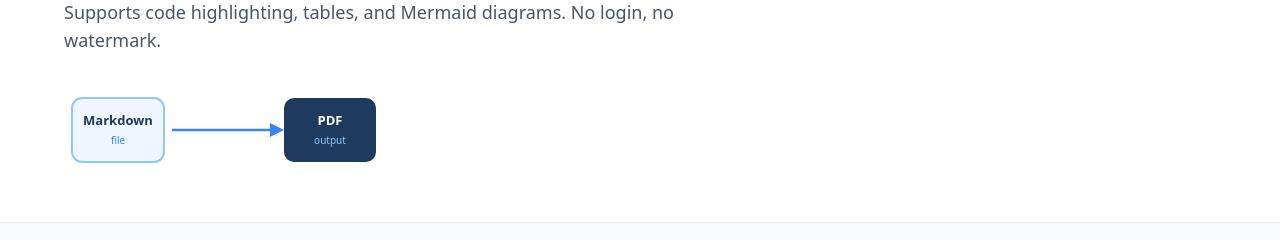
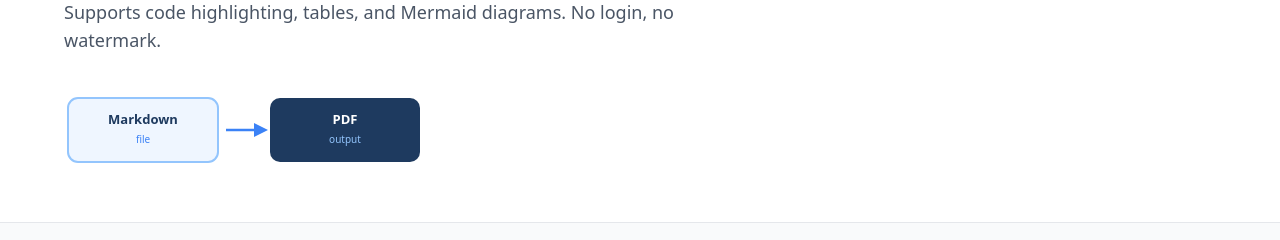
Before and after one commit to usmankhan045/mdtool, a Next.js app: page /markdown-to-pdf in a window 1280 px wide. Shown: the part 312-552 px from the top of the page. Built offline with nearby package versions, Linux system fonts and the light colour scheme; no server answers.

Commit message:
feat: implement lazy loading for EmbeddedTool component to optimize initial bundle size; adjust minimum height for various tool components

```diff
--- a/app/blog/[slug]/page.tsx
+++ b/app/blog/[slug]/page.tsx
@@ -5,7 +5,7 @@ import { getBlogPost, getAllBlogPosts } from '@/lib/blog';
 import { MDXRemote } from 'next-mdx-remote/rsc';
 import StructuredData from '@/components/seo/StructuredData';
 import AdSlot from '@/components/ads/AdSlot';
-import EmbeddedTool from '@/components/tools/EmbeddedTool';
+import EmbeddedTool from '@/components/tools/EmbeddedToolLazy';
 
 export async function generateStaticParams() {
   const posts = getAllBlogPosts();
--- a/components/tools/DocxUploadPanel.tsx
+++ b/components/tools/DocxUploadPanel.tsx
@@ -58,7 +58,7 @@ export default function DocxUploadPanel({ fileName, fileSize, loading, error, on
         onDrop={handleDrop}
         onDragOver={(e) => { e.preventDefault(); setDragOver(true); }}
         onDragLeave={() => setDragOver(false)}
-        className={`flex-1 flex flex-col items-center justify-center gap-3 border-x border-b border-gray-200 rounded-b-lg min-h-[500px] transition-colors ${
+        className={`flex-1 flex flex-col items-center justify-center gap-3 border-x border-b border-gray-200 rounded-b-lg min-h-[340px] sm:min-h-[500px] transition-colors ${
           dragOver ? 'bg-blue-50 border-blue-300' : 'bg-white'
         }`}
       >
--- /dev/null
+++ b/components/tools/EmbeddedToolLazy.tsx
@@ -0,0 +1,20 @@
+'use client';
+
+import dynamic from 'next/dynamic';
+
+/**
+ * Client wrapper that defers the live converter (and its heavy marked +
+ * highlight.js dependencies, ~150KB) out of the blog page's initial bundle.
+ * The widget hydrates after first paint; until then a sized skeleton holds
+ * its place so there's no layout shift.
+ */
+const EmbeddedTool = dynamic(() => import('./EmbeddedTool'), {
+  ssr: false,
+  loading: () => (
+    <div className="my-8 h-80 rounded-xl border border-blue-100 bg-blue-50/30 animate-pulse" aria-hidden />
+  ),
+});
+
+export default function EmbeddedToolLazy() {
+  return <EmbeddedTool />;
+}
--- a/components/tools/HtmlEditor.tsx
+++ b/components/tools/HtmlEditor.tsx
@@ -69,7 +69,7 @@ export default function HtmlEditor({ value, onChange, charCount }: Props) {
         onDrop={handleDrop}
         onDragOver={(e) => e.preventDefault()}
         placeholder={`<h1>Paste your HTML here...</h1>\n\nOr drag and drop a .html file.\n\n<p>Supports tables, lists, links, images, code blocks, and blockquotes.</p>`}
-        className="flex-1 w-full p-4 font-mono text-sm text-gray-800 bg-white resize-none outline-none border-x border-b border-gray-200 rounded-b-lg min-h-[500px]"
+        className="flex-1 w-full p-4 font-mono text-sm text-gray-800 bg-white resize-none outline-none border-x border-b border-gray-200 rounded-b-lg min-h-[340px] sm:min-h-[500px]"
         spellCheck={false}
       />
 
--- a/components/tools/HtmlOutputPanel.tsx
+++ b/components/tools/HtmlOutputPanel.tsx
@@ -107,7 +107,7 @@ export default function HtmlOutputPanel({ htmlContent, filename = 'document.html
       {tab === 'preview' ? (
         <iframe
           srcDoc={htmlContent.trim() ? fullHtml : '<p style="color:#9ca3af;font-style:italic;font-family:sans-serif;margin:24px;">Your preview will appear here as you type...</p>'}
-          className="flex-1 w-full min-h-[500px] border-0 bg-white rounded-b-lg border-x border-b border-gray-200"
+          className="flex-1 w-full min-h-[340px] sm:min-h-[500px] border-0 bg-white rounded-b-lg border-x border-b border-gray-200"
           title="HTML Preview"
           sandbox="allow-same-origin"
         />
@@ -115,7 +115,7 @@ export default function HtmlOutputPanel({ htmlContent, filename = 'document.html
         <textarea
           value={outputCode}
           readOnly
-          className="flex-1 w-full p-4 font-mono text-sm text-gray-800 bg-white resize-none outline-none border-x border-b border-gray-200 rounded-b-lg min-h-[500px]"
+          className="flex-1 w-full p-4 font-mono text-sm text-gray-800 bg-white resize-none outline-none border-x border-b border-gray-200 rounded-b-lg min-h-[340px] sm:min-h-[500px]"
           spellCheck={false}
         />
       )}
--- a/components/tools/MarkdownEditor.tsx
+++ b/components/tools/MarkdownEditor.tsx
@@ -69,7 +69,7 @@ export default function MarkdownEditor({ value, onChange, wordCount }: Props) {
         onDrop={handleDrop}
         onDragOver={(e) => e.preventDefault()}
         placeholder={`# Paste your Markdown here...\n\nOr drag and drop a .md file.\n\n## Features supported:\n- GitHub Flavored Markdown\n- Code syntax highlighting\n- Tables, images, blockquotes\n- Mermaid diagrams\n\n\`\`\`javascript\nconst greeting = 'Hello World';\nconsole.log(greeting);\n\`\`\``}
-        className="flex-1 w-full p-4 font-mono text-sm text-gray-800 bg-white resize-none outline-none border-x border-b border-gray-200 rounded-b-lg min-h-[500px]"
+        className="flex-1 w-full p-4 font-mono text-sm text-gray-800 bg-white resize-none outline-none border-x border-b border-gray-200 rounded-b-lg min-h-[340px] sm:min-h-[500px]"
         spellCheck={false}
       />
 
--- a/components/tools/MarkdownOutputPanel.tsx
+++ b/components/tools/MarkdownOutputPanel.tsx
@@ -56,7 +56,7 @@ export default function MarkdownOutputPanel({ markdown, filename = 'document.md'
         value={loading ? 'Converting...' : markdown}
         readOnly
         placeholder="Your converted Markdown will appear here..."
-        className="flex-1 w-full p-4 font-mono text-sm text-gray-800 bg-white resize-none outline-none border-x border-b border-gray-200 rounded-b-lg min-h-[500px]"
+        className="flex-1 w-full p-4 font-mono text-sm text-gray-800 bg-white resize-none outline-none border-x border-b border-gray-200 rounded-b-lg min-h-[340px] sm:min-h-[500px]"
         spellCheck={false}
       />
     </div>
--- a/components/tools/PdfPreview.tsx
+++ b/components/tools/PdfPreview.tsx
@@ -48,7 +48,7 @@ export default function PdfPreview({ htmlContent, theme }: Props) {
       </div>
       <iframe
         srcDoc={srcDoc}
-        className="flex-1 w-full min-h-[500px] border-0"
+        className="flex-1 w-full min-h-[340px] sm:min-h-[500px] border-0"
         title="PDF Preview"
         sandbox="allow-same-origin"
       />
--- a/components/tools/WordPreview.tsx
+++ b/components/tools/WordPreview.tsx
@@ -14,7 +14,9 @@ export default function WordPreview({ htmlContent }: Props) {
         <meta charset="UTF-8">
         <style>
           html, body { background: #e9ebee; margin: 0; padding: 24px 0; }
-          .page { background: #ffffff; max-width: 700px; margin: 0 auto; padding: 56px 64px; box-shadow: 0 1px 4px rgba(0,0,0,0.15); min-height: 800px; }
+          .page { background: #ffffff; max-width: 700px; margin: 0 12px; padding: 56px 64px; box-shadow: 0 1px 4px rgba(0,0,0,0.15); min-height: 800px; }
+          @media (min-width: 740px) { .page { margin: 0 auto; } }
+          @media (max-width: 640px) { .page { padding: 28px 20px; min-height: 600px; } }
           ${DOCX_STYLES}
         </style>
       </head>
@@ -35,7 +37,7 @@ export default function WordPreview({ htmlContent }: Props) {
       </div>
       <iframe
         srcDoc={srcDoc}
-        className="flex-1 w-full min-h-[500px] border-0"
+        className="flex-1 w-full min-h-[340px] sm:min-h-[500px] border-0"
         title="Word Preview"
         sandbox="allow-same-origin"
       />
--- a/components/ui/ConversionDiagram.tsx
+++ b/components/ui/ConversionDiagram.tsx
@@ -8,6 +8,9 @@ interface Props {
  * Inline SVG (not a raster <img>) so it ships with zero extra requests and
  * stays crisp at any size — but still counts as real visual content for
  * multi-modal/AI-citation signals, with full alt-text via role="img".
+ *
+ * Scales to its container (w-full up to max 360px) and the wide label boxes
+ * fit multi-word formats like "Word (.docx)" without clipping.
  */
 export default function ConversionDiagram({ from, to, className = '' }: Props) {
   const label = `Diagram: converting a ${from} file into ${to}`;
@@ -16,28 +19,28 @@ export default function ConversionDiagram({ from, to, className = '' }: Props) {
     <svg
       role="img"
       aria-label={label}
-      viewBox="0 0 320 120"
-      width={320}
-      height={120}
-      className={className}
+      viewBox="0 0 360 120"
+      preserveAspectRatio="xMidYMid meet"
+      className={`h-auto w-full max-w-[360px] ${className}`}
     >
       <title>{label}</title>
-      <rect x="8" y="28" width="92" height="64" rx="10" fill="#eff6ff" stroke="#93c5fd" strokeWidth="2" />
-      <text x="54" y="55" textAnchor="middle" fontSize="13" fontWeight="700" fill="#1e3a5f">
+
+      <rect x="4" y="28" width="150" height="64" rx="10" fill="#eff6ff" stroke="#93c5fd" strokeWidth="2" />
+      <text x="79" y="54" textAnchor="middle" fontSize="13" fontWeight="700" fill="#1e3a5f">
         {from}
       </text>
-      <text x="54" y="74" textAnchor="middle" fontSize="10" fill="#3b82f6">
+      <text x="79" y="73" textAnchor="middle" fontSize="10" fill="#3b82f6">
         file
       </text>
 
-      <line x1="108" y1="60" x2="206" y2="60" stroke="#3b82f6" strokeWidth="2.5" />
-      <polygon points="206,53 220,60 206,67" fill="#3b82f6" />
+      <line x1="162" y1="60" x2="190" y2="60" stroke="#3b82f6" strokeWidth="2.5" />
+      <polygon points="190,53 204,60 190,67" fill="#3b82f6" />
 
-      <rect x="220" y="28" width="92" height="64" rx="10" fill="#1e3a5f" />
-      <text x="266" y="55" textAnchor="middle" fontSize="13" fontWeight="700" fill="#ffffff">
+      <rect x="206" y="28" width="150" height="64" rx="10" fill="#1e3a5f" />
+      <text x="281" y="54" textAnchor="middle" fontSize="13" fontWeight="700" fill="#ffffff">
         {to}
       </text>
-      <text x="266" y="74" textAnchor="middle" fontSize="10" fill="#93c5fd">
+      <text x="281" y="73" textAnchor="middle" fontSize="10" fill="#93c5fd">
         output
       </text>
     </svg>
--- a/content/blog/docx-to-markdown.mdx
+++ b/content/blog/docx-to-markdown.mdx
@@ -4,8 +4,8 @@ description: "Convert .docx Word files to clean Markdown in seconds. Here's how
 datePublished: "2026-06-25"
 dateModified: "2026-06-25"
 tags: ["markdown", "word", "docx", "developer-tools", "github"]
-image: "https://images.unsplash.com/photo-1754548930550-be9fa88874f4?fm=jpg&q=80&w=1200&auto=format&fit=crop"
-imageAlt: "Developer workspace with keyboard and monitor displaying lines of code"
+image: "https://images.unsplash.com/photo-1496181133206-80ce9b88a853?fm=jpg&q=80&w=1200&h=630&fit=crop"
+imageAlt: "Laptop on a desk displaying a code editor with text files open"
 author: "MDTool Editorial Team"
 ctaTool:
   href: "/word-to-markdown"
--- a/next.config.js
+++ b/next.config.js
@@ -2,6 +2,14 @@
 const nextConfig = {
   experimental: {
     mdxRs: true,
+  },
+  images: {
+    remotePatterns: [
+      {
+        protocol: 'https',
+        hostname: 'images.unsplash.com',
+      },
+    ],
   },
   // Silence Turbopack warning — html2pdf.js exclusion is handled via dynamic import (ssr:false)
   turbopack: {},
```
